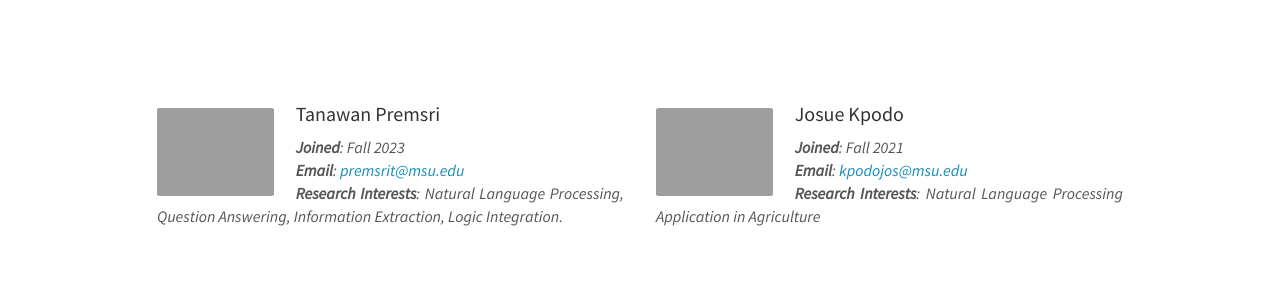
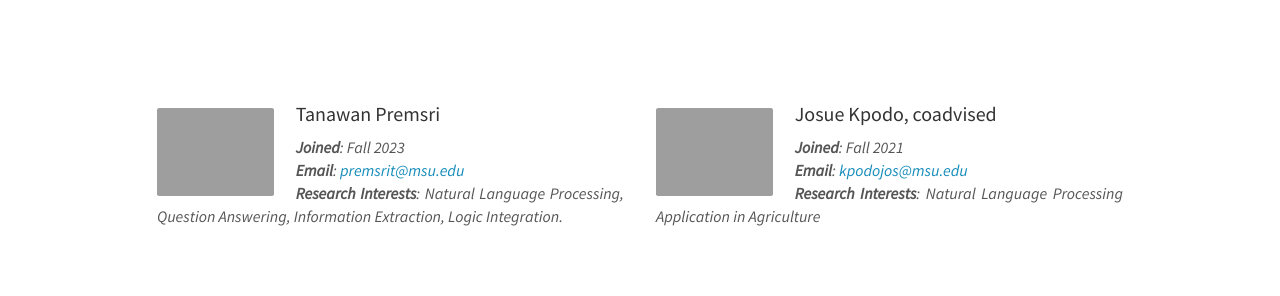
Before and after one commit to HLR/HLR.github.io, a Jekyll site: the page built from _pages/team.md, in a window 1280 px wide and 900 px high, scrolled down 2216 px. Shown: the part 159-455 px from the top of the window. Built offline with Jekyll 4.4.1, drawn with Linux system fonts in a browser that asks for light colours; nearby versions of some CDN libraries.

Commit message:
Phd Students

```diff
--- a/_data/phd_students.yml
+++ b/_data/phd_students.yml
@@ -54,7 +54,7 @@
   webpage: /
   joined: Fall 2023
 
-- name: Josue Kpodo
+- name: Josue Kpodo, coadvised
   photo:
   research_interest: Natural Language Processing Application in Agriculture
   email: kpodojos@msu.edu
```
